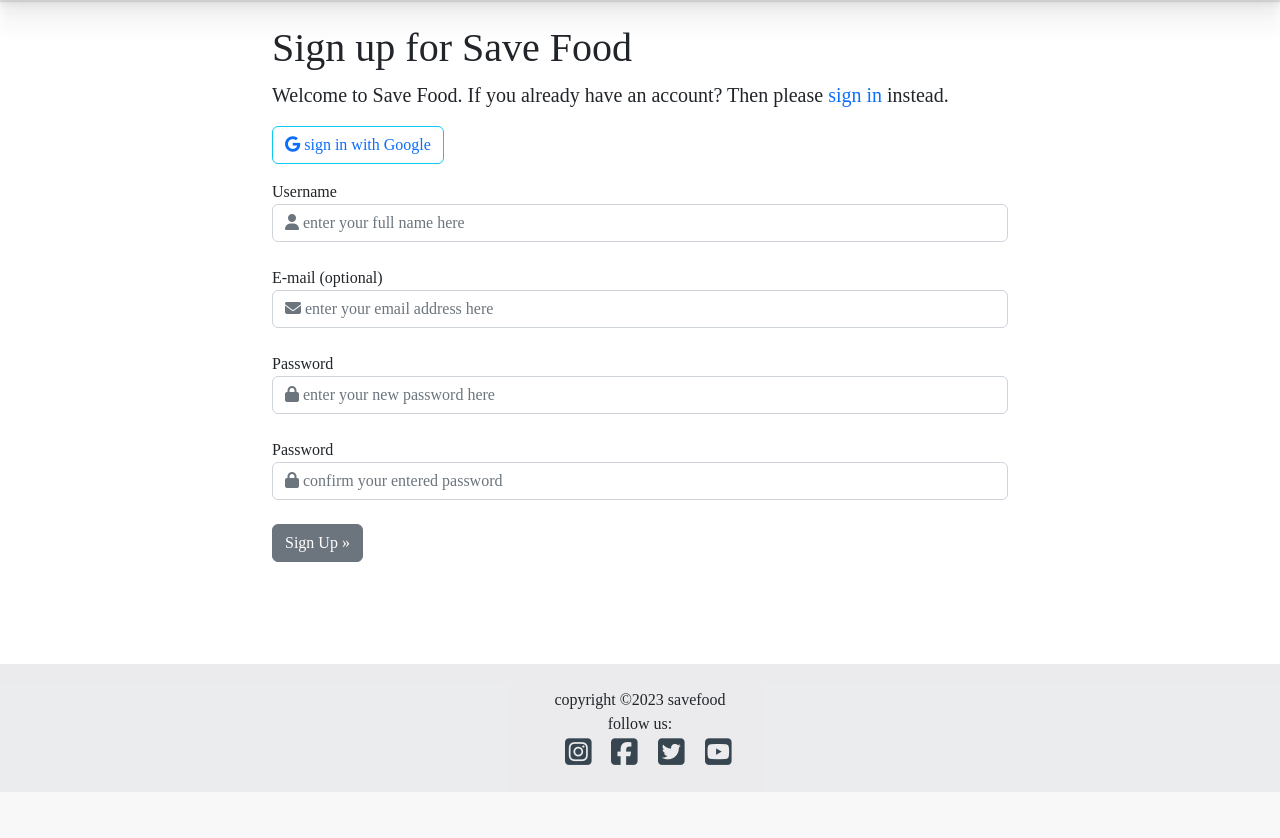
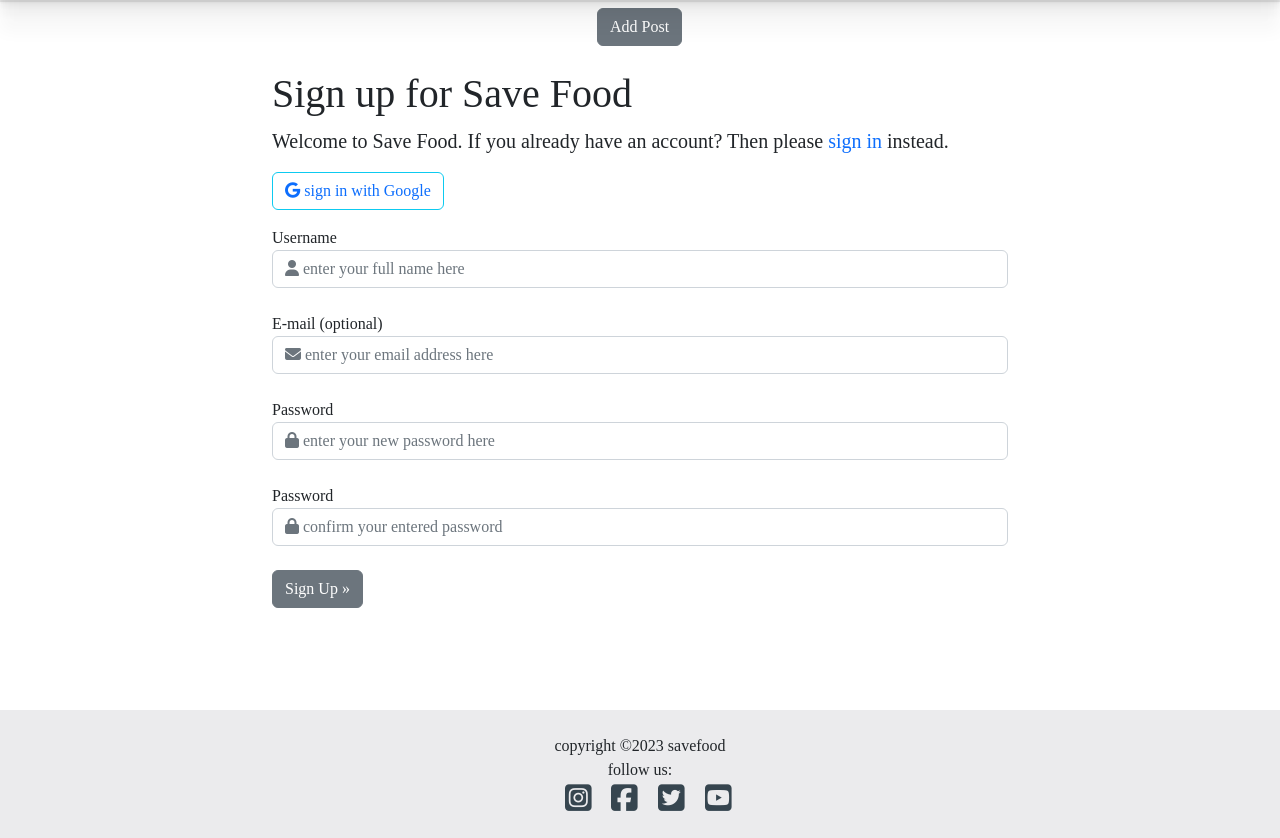
Before and after one commit to samuelandersoncodes/save-food, a Django app: page /accounts/signup/ in a window 1280 px wide. Shown: the part 79-917 px from the top of the page. Before the commit the page ends 871 px from the top, so only its background shows below. Run offline with Django 3.2, Linux system fonts and the light colour scheme; some libraries are stand-ins or nearby versions; some web fonts are replaced.

Commit message:
feat: Add addpost button

```diff
--- a/templates/base.html
+++ b/templates/base.html
@@ -70,6 +70,14 @@
             </div>
         </nav>
     </header>
+    <!-- button for user posts-->
+    <section>
+        <div class="post-button text-center">
+            <button type="submit" class="btn btn-secondary mt-2 hvr-grow">
+                <a class="text-decoration-none text-white" href="{% url 'add_post' %}">Add Post</a>
+            </button>
+        </div>
+    </section>
     <!-- display for alert messages -->
     <section>
         <div class="container">
```
